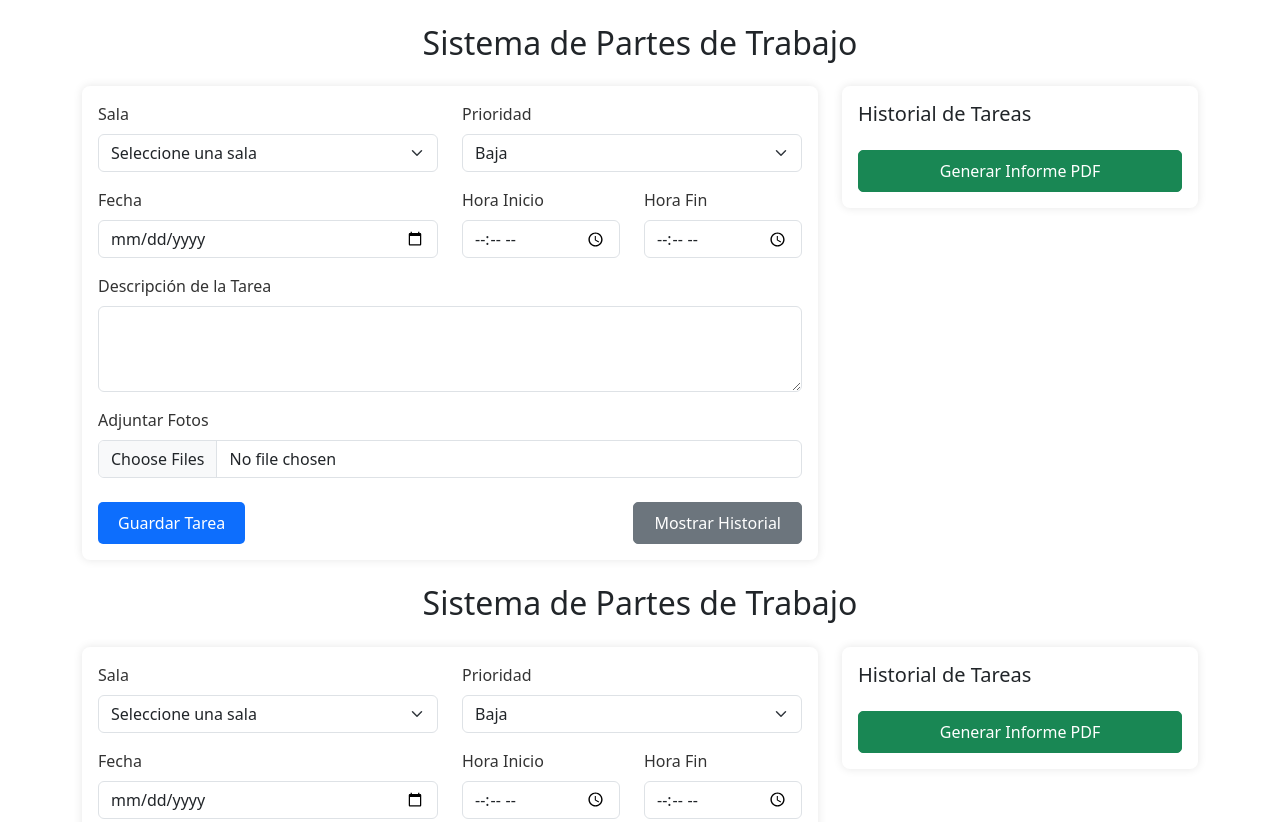
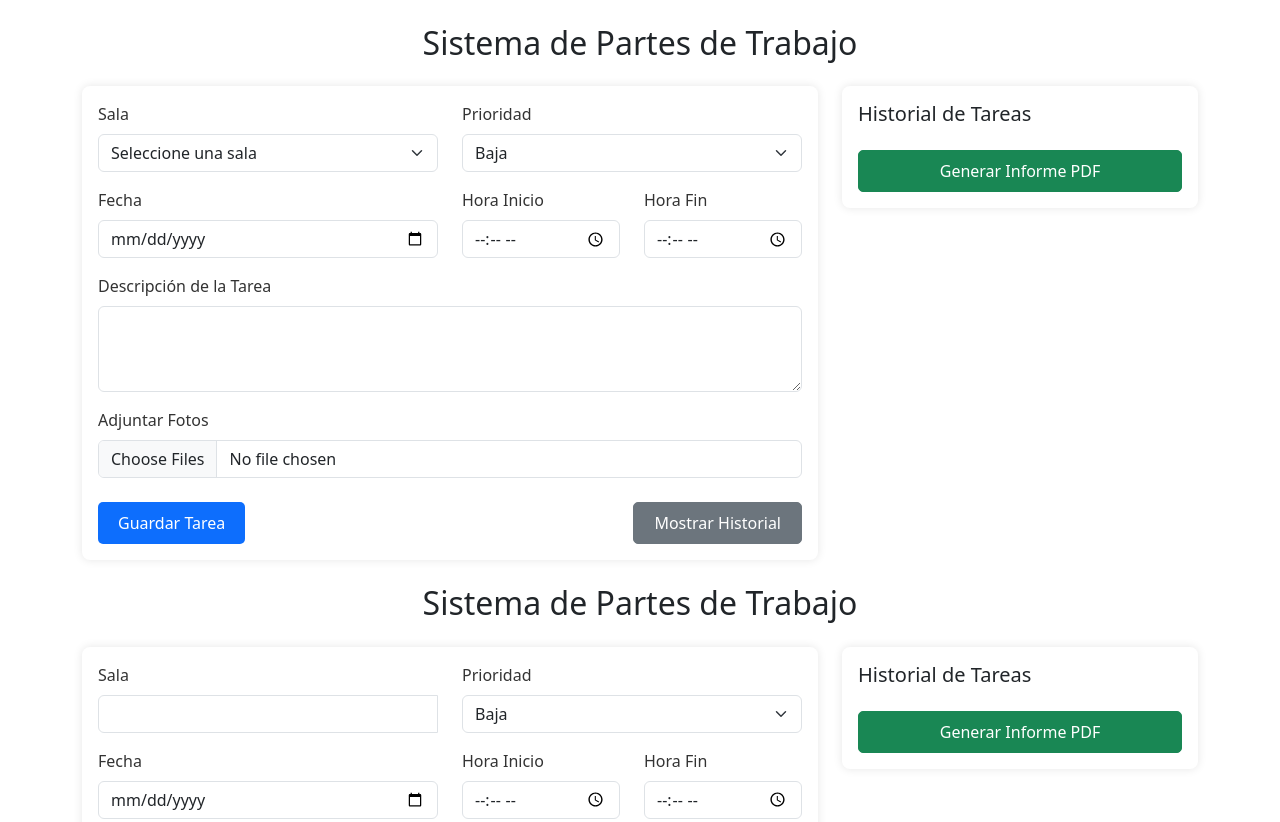
Before and after one commit to electricofestas/PARTES_DE_TRABAJO, a plain HTML site: page index.html in a window 1280 px wide. Shown: the top 822 px of the page. Drawn offline with nearby package versions, Linux system fonts and the light colour scheme.

Commit message:
Add files via upload

```diff
--- a/index.html
+++ b/index.html
@@ -139,10 +139,10 @@
                                 <div class="col-md-6">
                                     <label class="form-label">Sala</label>
                                     <div class="input-group">
-                                        <select class="form-select" id="titulo" required>
-                                            <option value="">Seleccione una sala</option>
-                                            <option value="nueva_sala">+ Agregar nueva sala</option>
-                                        </select>
+                                        <input type="text" class="form-control" id="titulo" list="salasList" required>
+                                        <datalist id="salasList">
+                                            <!-- Las opciones se llenarán dinámicamente -->
+                                        </datalist>
                                     </div>
                                 </div>
                                 <div class="col-md-6">
```
